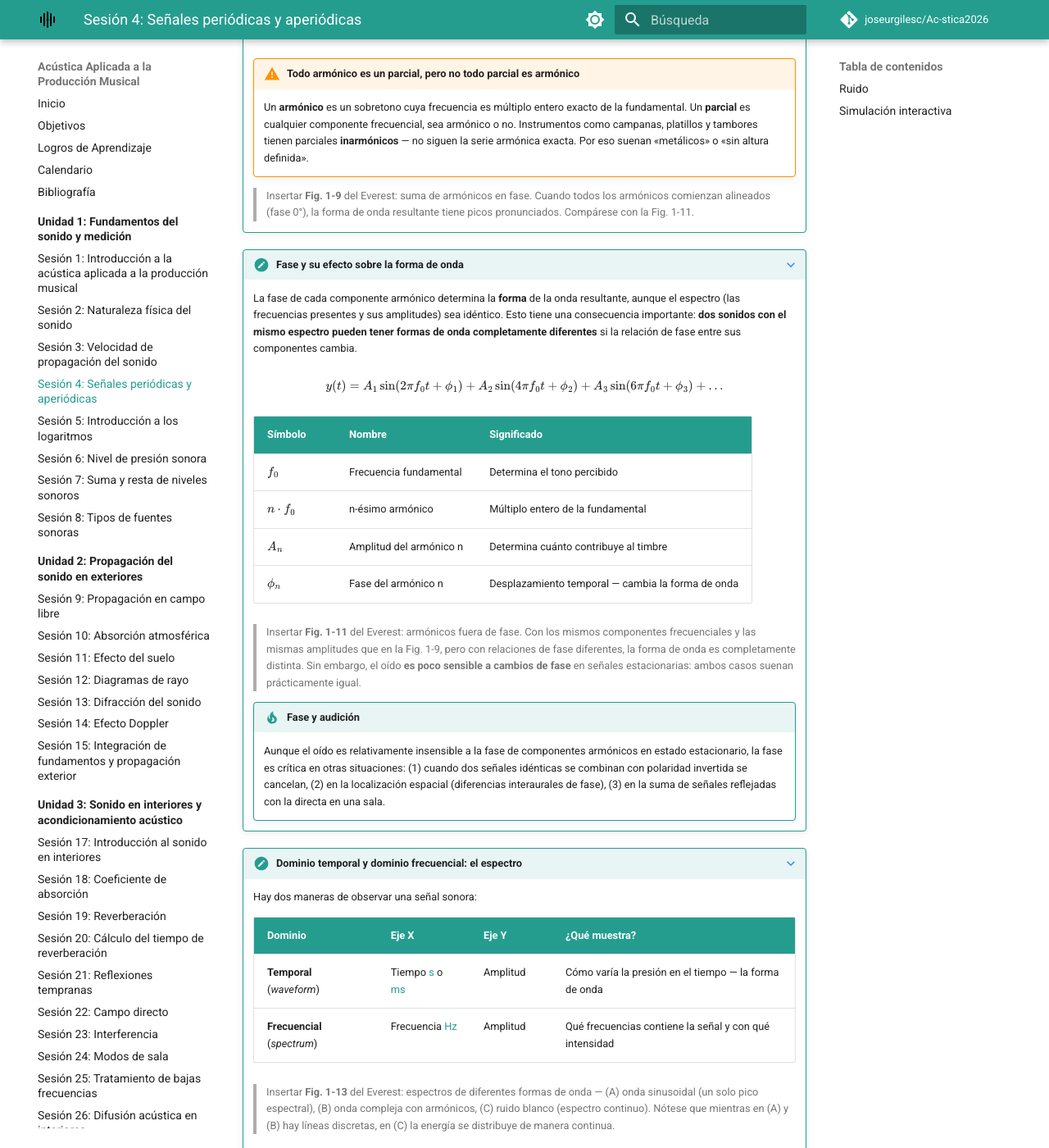
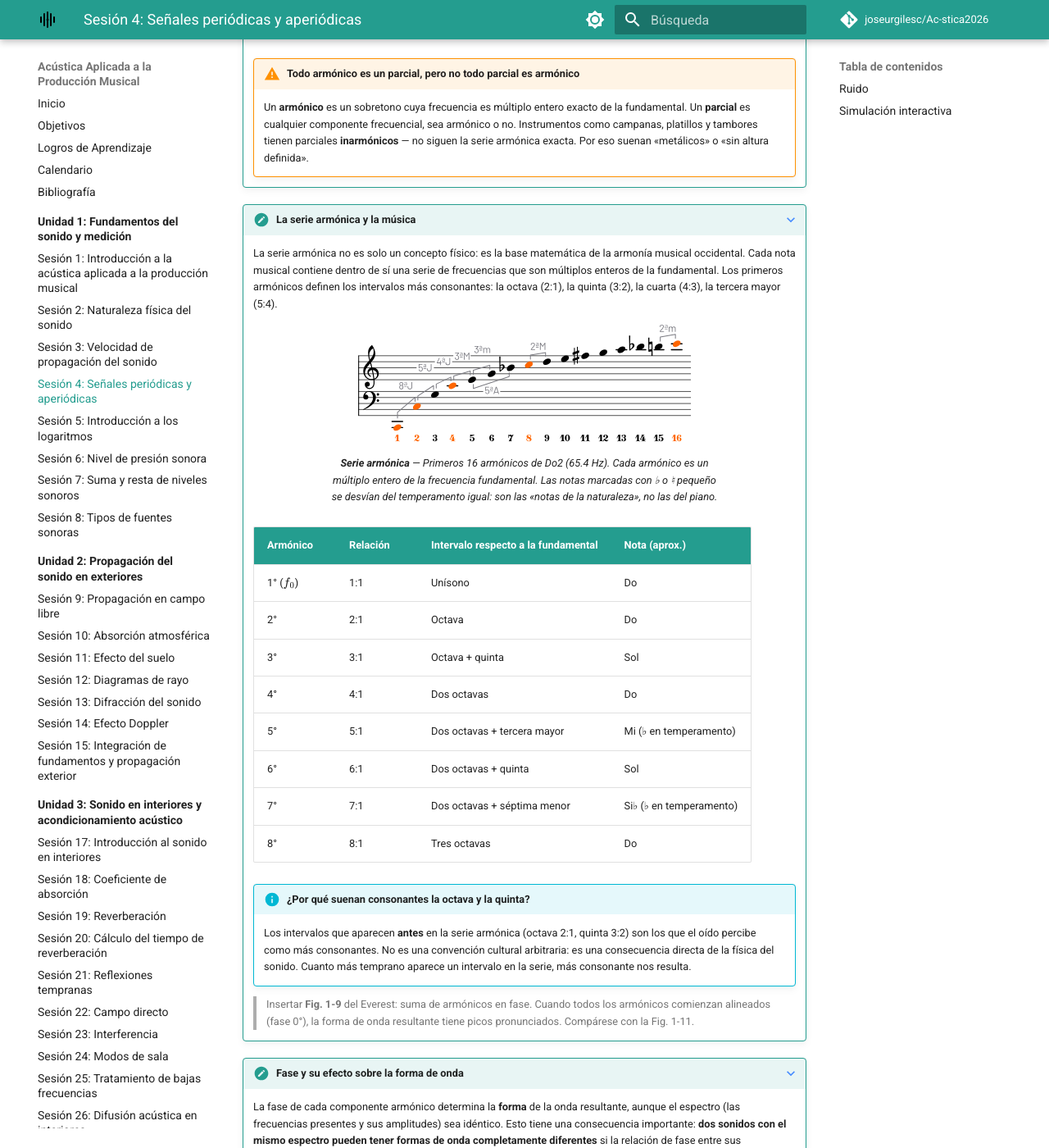
Before and after one commit to joseurgilesc/Ac-stica2026, an MkDocs documentation site: the page built from docs/unidades/U-1-fundamentos-medicion/sesion-04/index.md, in a window 1280 px wide and 1400 px high, scrolled down 1423 px. Shown: the whole window at 82% size. Built offline with MkDocs 1.6.1 and Material for MkDocs 9.7.7, drawn with Linux system fonts in a browser that asks for light colours; comment, search, counter and statistics services are not loaded.

Commit message:
feat: seccion serie armonica y musica en Sesion 04

```diff
--- a/docs/unidades/U-1-fundamentos-medicion/sesion-04/index.md
+++ b/docs/unidades/U-1-fundamentos-medicion/sesion-04/index.md
@@ -59,6 +59,29 @@
 
     !!! warning "Todo armónico es un parcial, pero no todo parcial es armónico"
         Un **armónico** es un sobretono cuya frecuencia es múltiplo entero exacto de la fundamental. Un **parcial** es cualquier componente frecuencial, sea armónico o no. Instrumentos como campanas, platillos y tambores tienen parciales **inarmónicos** — no siguen la serie armónica exacta. Por eso suenan «metálicos» o «sin altura definida».
+
+???+ note "La serie armónica y la música"
+
+    La serie armónica no es solo un concepto físico: es la base matemática de la armonía musical occidental. Cada nota musical contiene dentro de sí una serie de frecuencias que son múltiplos enteros de la fundamental. Los primeros armónicos definen los intervalos más consonantes: la octava (2:1), la quinta (3:2), la cuarta (4:3), la tercera mayor (5:4).
+
+    <figure markdown="span">
+      ![Serie armónica en notación musical](../../../img/serie_armonica.svg)
+      <figcaption>**Serie armónica** — Primeros 16 armónicos de Do2 (65.4 Hz). Cada armónico es un múltiplo entero de la frecuencia fundamental. Las notas marcadas con ♭ o ♮ pequeño se desvían del temperamento igual: son las «notas de la naturaleza», no las del piano.</figcaption>
+    </figure>
+
+    | Armónico | Relación | Intervalo respecto a la fundamental | Nota (aprox.) |
+    |---|---|---|---|
+    | 1° (\(f_0\)) | 1:1 | Unísono | Do |
+    | 2° | 2:1 | Octava | Do |
+    | 3° | 3:1 | Octava + quinta | Sol |
+    | 4° | 4:1 | Dos octavas | Do |
+    | 5° | 5:1 | Dos octavas + tercera mayor | Mi (♭ en temperamento) |
+    | 6° | 6:1 | Dos octavas + quinta | Sol |
+    | 7° | 7:1 | Dos octavas + séptima menor | Si♭ (♭ en temperamento) |
+    | 8° | 8:1 | Tres octavas | Do |
+
+    !!! info "¿Por qué suenan consonantes la octava y la quinta?"
+        Los intervalos que aparecen **antes** en la serie armónica (octava 2:1, quinta 3:2) son los que el oído percibe como más consonantes. No es una convención cultural arbitraria: es una consecuencia directa de la física del sonido. Cuanto más temprano aparece un intervalo en la serie, más consonante nos resulta.
 
     > Insertar **Fig. 1-9** del Everest: suma de armónicos en fase. Cuando todos los armónicos comienzan alineados (fase 0°), la forma de onda resultante tiene picos pronunciados. Compárese con la Fig. 1-11.
 
```
